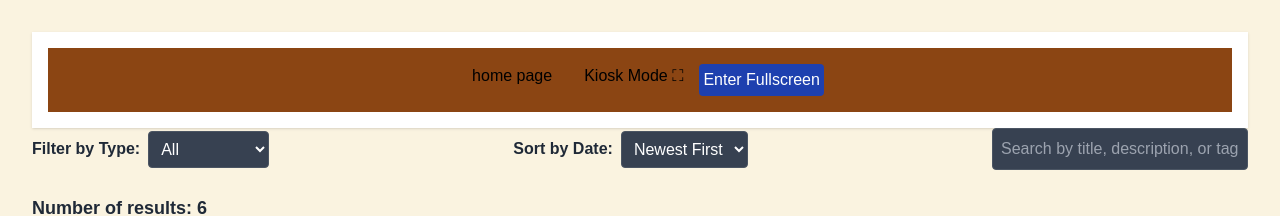
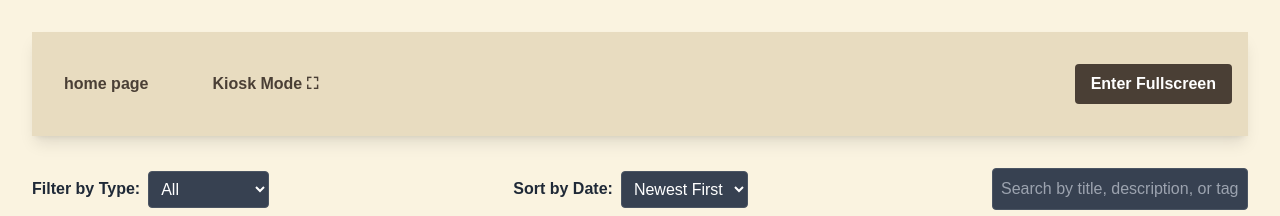
Before and after one commit to KarmaSora/showcaseSERL, a Next.js app: page / in a window 1280 px wide. Shown: the top 216 px of the page. Built offline with nearby package versions, Linux system fonts and the light colour scheme.

Commit message:
made kiosk header into a button

```diff
--- a/src/app/components/Header.tsx
+++ b/src/app/components/Header.tsx
@@ -2,7 +2,7 @@ import Naviagtion from './Navigtion'
 function Header() {
   return (
     <>
-      <header className='container mx-auto bg-[#faf3e0] bg-white p-4 shadow'>
+      <header className='container mx-auto bg-[#e8dcc0] p-4 shadow-lg'>
         <Naviagtion />
       </header>
     </>
--- a/src/app/components/Navigtion.tsx
+++ b/src/app/components/Navigtion.tsx
@@ -1,17 +1,27 @@
 import Link from 'next/link'
 import FullscreenButton from './fullscreen'
-// PascalCase
+
 function Naviagtion() {
   return (
     <>
-      <section className='divide-y divide-gray-200 '>
-        <nav>
-          <ul>
+      <section className='bg-[#e8dcc0]'>
+        <nav className='flex items-center justify-between py-4'>
+          <ul className='flex space-x-8'>
             <li>
-              <Link href='/'> home page</Link>
+              <Link
+                href='/'
+                className='font-semibold text-[#4a3f35] hover:text-[#8b4513]'
+              >
+                home page
+              </Link>
             </li>
             <li>
-              <Link href={'/kiosk'}>Kiosk Mode ⛶</Link>
+              <Link
+                href='/kiosk'
+                className='font-semibold text-[#4a3f35] hover:text-[#8b4513]'
+              >
+                Kiosk Mode ⛶
+              </Link>
             </li>
           </ul>
           <FullscreenButton />
--- a/src/app/components/fullscreen.tsx
+++ b/src/app/components/fullscreen.tsx
@@ -38,7 +38,7 @@ const FullscreenButton: React.FC = () => {
   return (
     <button
       onClick={toggleFullscreen}
-      className='rounded bg-blue-800 p-1 text-white hover:bg-blue-700'
+      className='rounded bg-[#4a3f35] px-4 py-2 font-semibold text-white transition duration-200 ease-in-out hover:bg-[#8b4513]'
     >
       Enter Fullscreen
     </button>
--- a/src/app/globals.css
+++ b/src/app/globals.css
@@ -9,12 +9,13 @@ body {
   background-color: #faf3e0;
   /* Removed color and background to prevent overriding Tailwind styles */
 }
-
+header {
+  margin-bottom: 2rem;
+}
 nav {
   display: flex;
   justify-content: center;
   padding: 1rem 0;
-  background-color: #8b4513; /* Adjust to a warm brown to complement beige */
 }
 
 nav ul li {
```
Also changed, not shown: src/app/components/KioskPage.tsx (+20 -12 lines).
